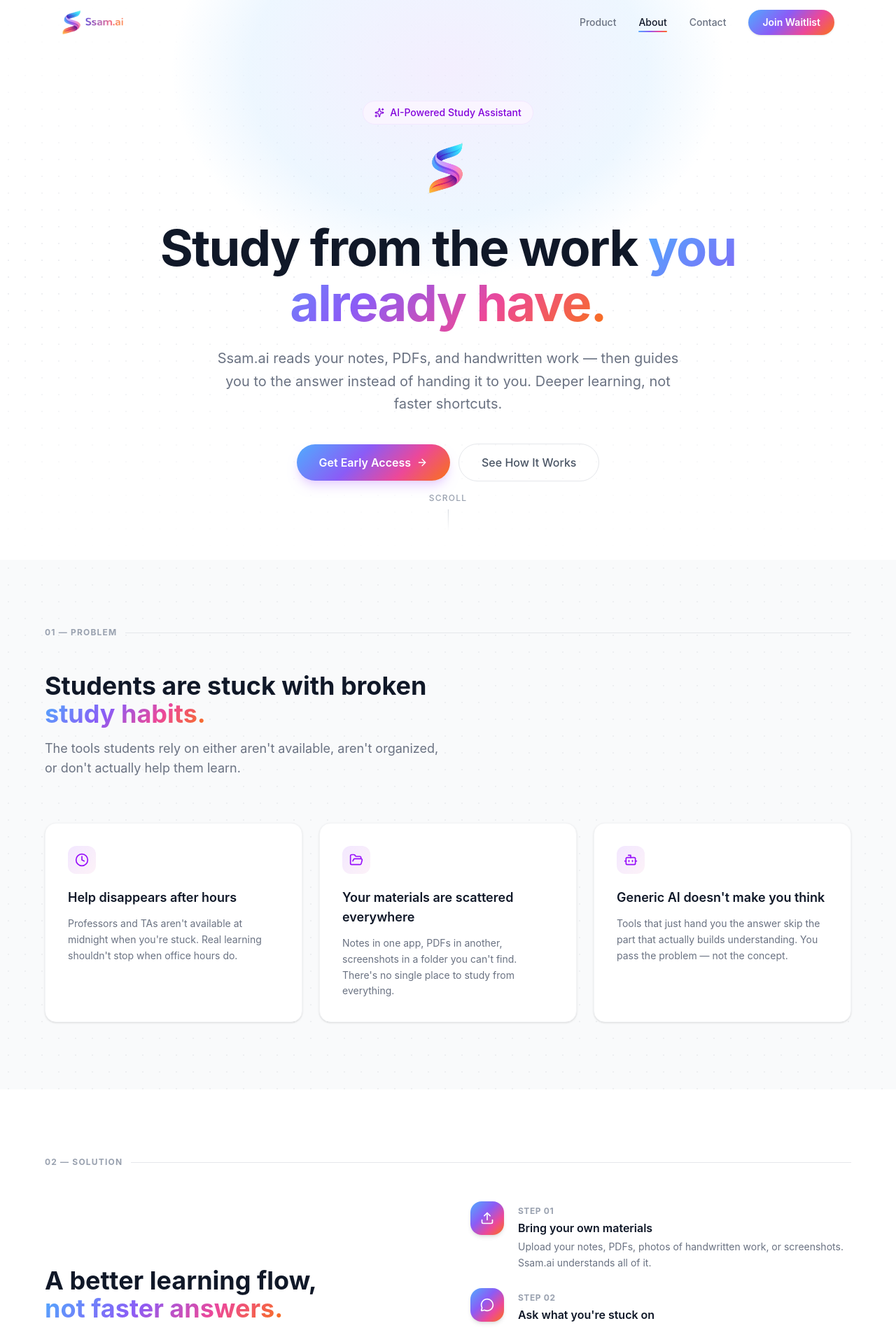
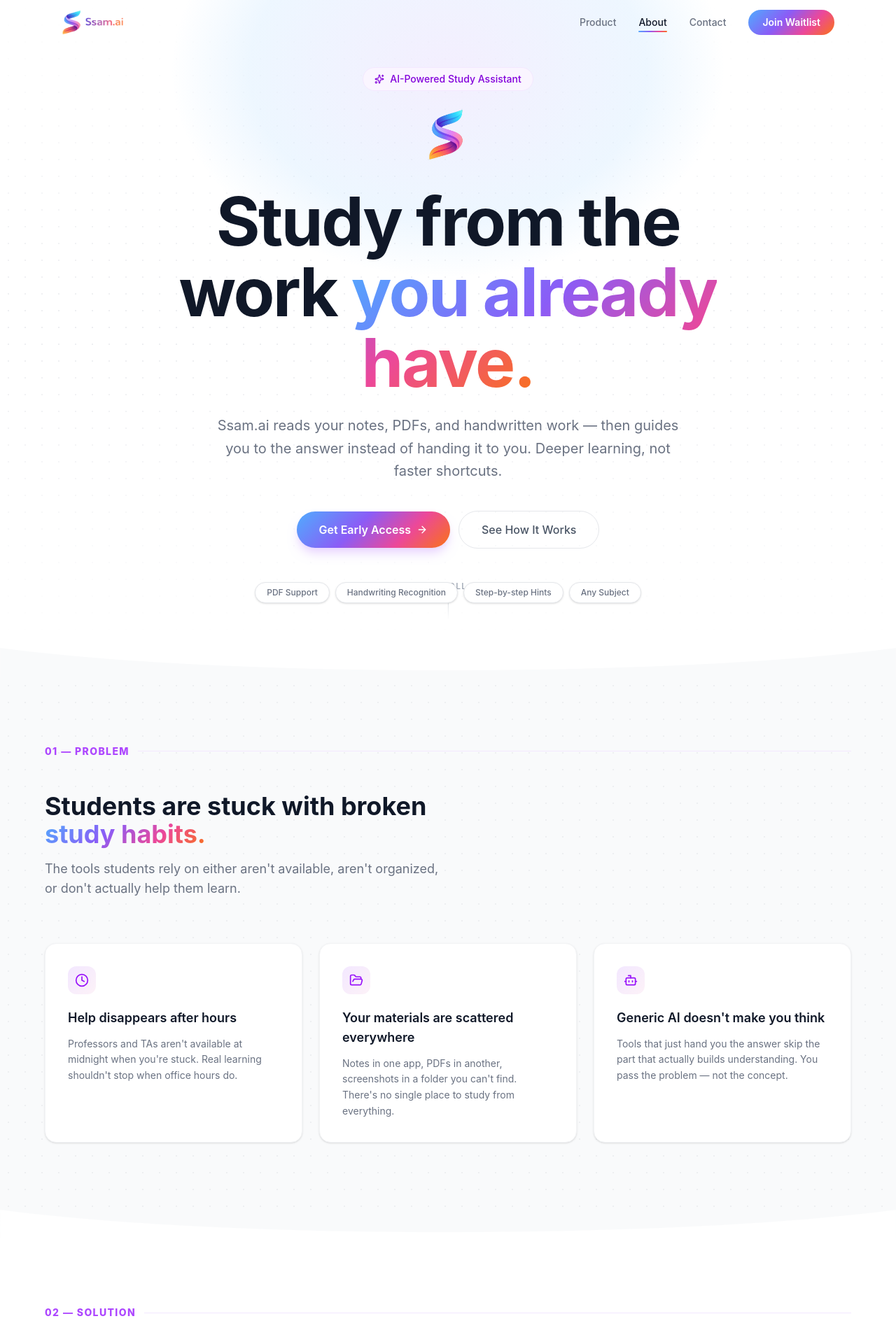
Before and after one commit to seungbeep339/ssam_ai_website, a Next.js app: page / in a window 1280 px wide. Shown: the top 1898 px of the page at 70% size. Built offline with nearby package versions, Linux system fonts and the light colour scheme.

Commit message:
ui/ux improvements: hero pills, labels, card hover, wave dividers, back to top, navbar pulse

```diff
--- a/src/app/globals.css
+++ b/src/app/globals.css
@@ -42,3 +42,12 @@
   background-image: radial-gradient(circle, #d1d5db 1px, transparent 1px);
   background-size: 24px 24px;
 }
+
+@keyframes pulse-glow {
+  0%, 100% { box-shadow: 0 0 0 0 rgba(139, 92, 246, 0.4); }
+  50% { box-shadow: 0 0 0 6px rgba(139, 92, 246, 0); }
+}
+
+.pulse-glow {
+  animation: pulse-glow 2.5s ease-in-out infinite;
+}
--- a/src/app/page.tsx
+++ b/src/app/page.tsx
@@ -6,6 +6,17 @@
 import Features from "@/components/Features";
 import Waitlist from "@/components/Waitlist";
 import Footer from "@/components/Footer";
+import BackToTop from "@/components/BackToTop";
+
+function WaveDown({ from, to }: { from: string; to: string }) {
+  return (
+    <div className={`${from} -mb-px`}>
+      <svg viewBox="0 0 1440 48" fill="none" xmlns="http://www.w3.org/2000/svg" className="w-full block">
+        <path d="M0 0 C360 48 1080 48 1440 0 L1440 48 L0 48 Z" className={to} />
+      </svg>
+    </div>
+  );
+}
 
 export default function Home() {
   return (
@@ -13,13 +24,20 @@
       <Navbar />
       <main>
         <Hero />
+        <WaveDown from="bg-white" to="fill-gray-50" />
         <Problem />
+        <WaveDown from="bg-gray-50" to="fill-white" />
         <Solution />
+        <WaveDown from="bg-white" to="fill-gray-50" />
         <HowItWorks />
+        <WaveDown from="bg-gray-50" to="fill-white" />
         <Features />
+        <WaveDown from="bg-white" to="fill-gray-50" />
         <Waitlist />
+        <WaveDown from="bg-gray-50" to="fill-white" />
       </main>
       <Footer />
+      <BackToTop />
     </>
   );
 }
--- /dev/null
+++ b/src/components/BackToTop.tsx
@@ -0,0 +1,26 @@
+"use client";
+
+import { useState, useEffect } from "react";
+import { ArrowUp } from "lucide-react";
+
+export default function BackToTop() {
+  const [visible, setVisible] = useState(false);
+
+  useEffect(() => {
+    const onScroll = () => setVisible(window.scrollY > 400);
+    window.addEventListener("scroll", onScroll);
+    return () => window.removeEventListener("scroll", onScroll);
+  }, []);
+
+  if (!visible) return null;
+
+  return (
+    <button
+      onClick={() => window.scrollTo({ top: 0, behavior: "smooth" })}
+      aria-label="Back to top"
+      className="fixed bottom-8 right-8 z-50 w-10 h-10 rounded-full gradient-btn text-white flex items-center justify-center shadow-lg shadow-purple-200 hover:scale-110 transition-transform duration-200"
+    >
+      <ArrowUp size={18} />
+    </button>
+  );
+}
--- a/src/components/Features.tsx
+++ b/src/components/Features.tsx
@@ -51,7 +51,7 @@
 
 export default function Features() {
   return (
-    <section className="py-24 px-6 bg-white">
+    <section className="py-16 md:py-24 px-6 bg-white">
       <div className="max-w-6xl mx-auto">
         {/* Section label */}
         <motion.div
@@ -61,10 +61,10 @@
           transition={{ duration: 0.5 }}
           className="flex items-center gap-3 mb-12"
         >
-          <span className="text-xs font-bold tracking-widest text-gray-400 uppercase">
+          <span className="text-sm font-extrabold tracking-widest text-purple-500 uppercase">
             04 — Features
           </span>
-          <div className="h-px flex-1 bg-gray-200" />
+          <div className="h-px flex-1 bg-purple-100" />
         </motion.div>
 
         <motion.h2
@@ -103,7 +103,7 @@
                   delay: i * 0.07,
                   ease: [0.22, 1, 0.36, 1] as [number, number, number, number],
                 }}
-                className="p-6 rounded-2xl border border-gray-100 bg-white hover:border-purple-100 hover:shadow-md hover:shadow-purple-50 transition-all duration-300"
+                className="p-6 rounded-2xl border border-gray-100 bg-white hover:border-purple-100 hover:shadow-md hover:shadow-purple-50 hover:-translate-y-1 transition-all duration-200"
               >
                 <div className="w-9 h-9 rounded-xl flex items-center justify-center mb-4 bg-gradient-to-br from-purple-100 to-pink-50">
                   <Icon size={18} className="text-purple-600" />
--- a/src/components/Hero.tsx
+++ b/src/components/Hero.tsx
@@ -15,6 +15,8 @@
     transition: { duration: 0.6, delay: i * 0.12, ease: EASE },
   }),
 };
+
+const stats = ["PDF Support", "Handwriting Recognition", "Step-by-step Hints", "Any Subject"];
 
 export default function Hero() {
   return (
@@ -69,7 +71,7 @@
           variants={fadeUp}
           initial="hidden"
           animate="show"
-          className="text-5xl sm:text-6xl lg:text-7xl font-bold tracking-tight text-gray-900 leading-[1.1] mb-6"
+          className="text-6xl sm:text-7xl lg:text-8xl font-bold tracking-tight text-gray-900 leading-[1.05] mb-6"
         >
           Study from the work{" "}
           <span className="gradient-text">you already have.</span>
@@ -94,7 +96,7 @@
           variants={fadeUp}
           initial="hidden"
           animate="show"
-          className="flex flex-col sm:flex-row gap-3 items-center"
+          className="flex flex-col sm:flex-row gap-3 items-center mb-12"
         >
           <Link
             href="#waitlist"
@@ -111,6 +113,23 @@
           </Link>
         </motion.div>
 
+        {/* Stat pills */}
+        <motion.div
+          custom={5}
+          variants={fadeUp}
+          initial="hidden"
+          animate="show"
+          className="flex flex-wrap justify-center gap-2"
+        >
+          {stats.map((stat) => (
+            <span
+              key={stat}
+              className="text-xs font-medium text-gray-500 bg-white border border-gray-200 px-4 py-1.5 rounded-full shadow-sm"
+            >
+              {stat}
+            </span>
+          ))}
+        </motion.div>
       </div>
 
       {/* Scroll hint */}
--- a/src/components/HowItWorks.tsx
+++ b/src/components/HowItWorks.tsx
@@ -29,7 +29,7 @@
 
 export default function HowItWorks() {
   return (
-    <section className="relative py-24 px-6 bg-gray-50 overflow-hidden" id="features">
+    <section className="relative py-16 md:py-24 px-6 bg-gray-50 overflow-hidden" id="features">
       <div className="absolute inset-0 dot-grid opacity-30 pointer-events-none" />
       <div className="relative max-w-6xl mx-auto">
         {/* Section label */}
@@ -40,10 +40,10 @@
           transition={{ duration: 0.5 }}
           className="flex items-center gap-3 mb-12"
         >
-          <span className="text-xs font-bold tracking-widest text-gray-400 uppercase">
+          <span className="text-sm font-extrabold tracking-widest text-purple-500 uppercase">
             03 — How It Works
           </span>
-          <div className="h-px flex-1 bg-gray-200" />
+          <div className="h-px flex-1 bg-purple-100" />
         </motion.div>
 
         <motion.h2
--- a/src/components/Navbar.tsx
+++ b/src/components/Navbar.tsx
@@ -81,7 +81,7 @@
           })}
           <Link
             href="#waitlist"
-            className="gradient-btn text-white text-sm font-semibold px-5 py-2 rounded-full shadow-sm"
+            className="gradient-btn pulse-glow text-white text-sm font-semibold px-5 py-2 rounded-full shadow-sm"
           >
             Join Waitlist
           </Link>
--- a/src/components/Problem.tsx
+++ b/src/components/Problem.tsx
@@ -37,7 +37,7 @@
 
 export default function Problem() {
   return (
-    <section className="relative py-24 px-6 bg-gray-50 overflow-hidden">
+    <section className="relative py-16 md:py-24 px-6 bg-gray-50 overflow-hidden">
       <div className="absolute inset-0 dot-grid opacity-30 pointer-events-none" />
       <div className="relative max-w-6xl mx-auto">
         {/* Section label */}
@@ -48,10 +48,10 @@
           transition={{ duration: 0.5 }}
           className="flex items-center gap-3 mb-12"
         >
-          <span className="text-xs font-bold tracking-widest text-gray-400 uppercase">
+          <span className="text-sm font-extrabold tracking-widest text-purple-500 uppercase">
             01 — Problem
           </span>
-          <div className="h-px flex-1 bg-gray-200" />
+          <div className="h-px flex-1 bg-purple-100" />
         </motion.div>
 
         <motion.h2
@@ -87,7 +87,7 @@
                 initial="hidden"
                 whileInView="show"
                 viewport={{ once: true }}
-                className="bg-white rounded-2xl p-8 border border-gray-100 shadow-sm"
+                className="bg-white rounded-2xl p-8 border border-gray-100 shadow-sm hover:-translate-y-1 hover:shadow-md transition-all duration-200"
               >
                 <div className="w-10 h-10 rounded-xl flex items-center justify-center mb-5 bg-gradient-to-br from-purple-100 to-pink-50">
                   <Icon size={20} className="text-purple-600" />
--- a/src/components/Solution.tsx
+++ b/src/components/Solution.tsx
@@ -29,7 +29,7 @@
 
 export default function Solution() {
   return (
-    <section className="py-24 px-6 bg-white" id="about">
+    <section className="py-16 md:py-24 px-6 bg-white" id="about">
       <div className="max-w-6xl mx-auto">
         {/* Section label */}
         <motion.div
@@ -39,10 +39,10 @@
           transition={{ duration: 0.5 }}
           className="flex items-center gap-3 mb-12"
         >
-          <span className="text-xs font-bold tracking-widest text-gray-400 uppercase">
+          <span className="text-sm font-extrabold tracking-widest text-purple-500 uppercase">
             02 — Solution
           </span>
-          <div className="h-px flex-1 bg-gray-200" />
+          <div className="h-px flex-1 bg-purple-100" />
         </motion.div>
 
         <div className="grid lg:grid-cols-2 gap-16 items-center">
```
Also changed, not shown: src/components/Waitlist.tsx (+5 -5 lines).
